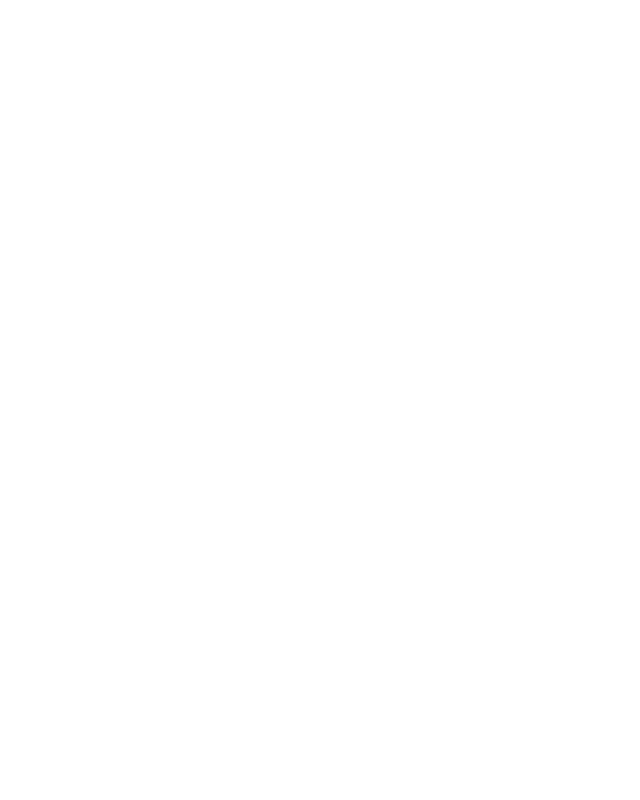
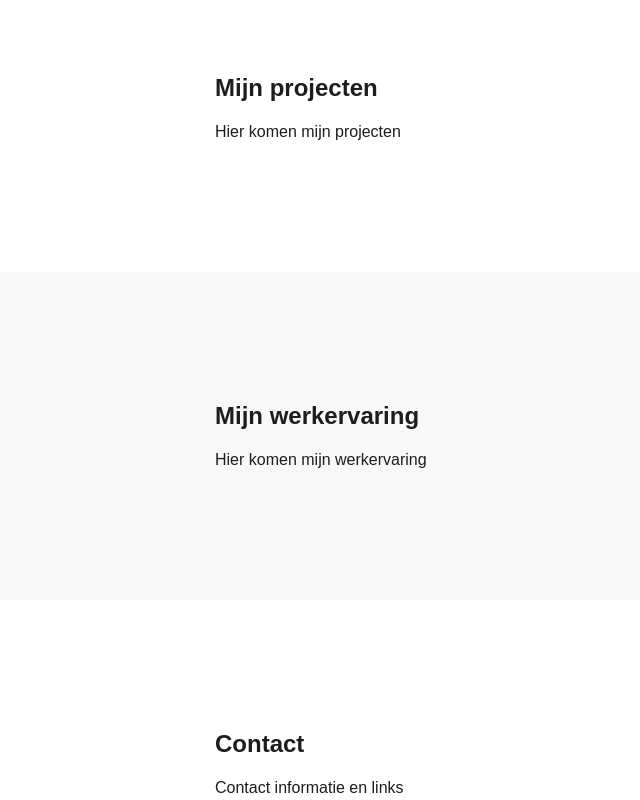
Before and after one commit to joeribreedveld/portfolio-website-v4, a Next.js app: page / in a window 1280 px wide. Shown: the part 1640-2440 px from the top of the page, without its empty margins (41-681 px from the left). Before the commit the page ends 1632 px from the top, so only its background shows below. Built offline with nearby package versions, Linux system fonts and the light colour scheme.

Commit message:
feat(pages): add all other pages with basic starter content

```diff
--- /dev/null
+++ b/categories/Contact.tsx
@@ -0,0 +1,16 @@
+// Imports
+
+// Functions
+function Contact() {
+	return (
+		<>
+			<section className='page-padding-x page-padding-y'>
+				<h2 className='font-bold text-2xl mb-4'>Contact</h2>
+				<p>Contact informatie en links</p>
+			</section>
+		</>
+	)
+}
+
+// Exports
+export default Contact
--- /dev/null
+++ b/categories/Experience.tsx
@@ -0,0 +1,16 @@
+// Imports
+
+// Functions
+function Experience() {
+	return (
+		<>
+			<section className='page-padding-x page-padding-y bg-gray'>
+				<h2 className='font-bold text-2xl mb-4'>Mijn werkervaring</h2>
+				<p>Hier komen mijn werkervaring</p>
+			</section>
+		</>
+	)
+}
+
+// Exports
+export default Experience
--- /dev/null
+++ b/categories/Projects.tsx
@@ -0,0 +1,16 @@
+// Imports
+
+// Functions
+function Projects() {
+	return (
+		<>
+			<section className='page-padding-x page-padding-y'>
+				<h2 className='font-bold text-2xl mb-4'>Mijn projecten</h2>
+				<p>Hier komen mijn projecten</p>
+			</section>
+		</>
+	)
+}
+
+// Exports
+export default Projects
--- a/pages/index.tsx
+++ b/pages/index.tsx
@@ -1,7 +1,10 @@
 // Imports
 import type { NextPage } from "next"
 import About from "../categories/About"
+import Contact from "../categories/Contact"
+import Experience from "../categories/Experience"
 import Hero from "../categories/Hero"
+import Projects from "../categories/Projects"
 import Skills from "../categories/Skills"
 
 // Functions
@@ -11,6 +14,9 @@ const Home: NextPage = () => {
 			<Hero />
 			<About />
 			<Skills />
+			<Projects />
+			<Experience />
+			<Contact />
 		</>
 	)
 }
```
